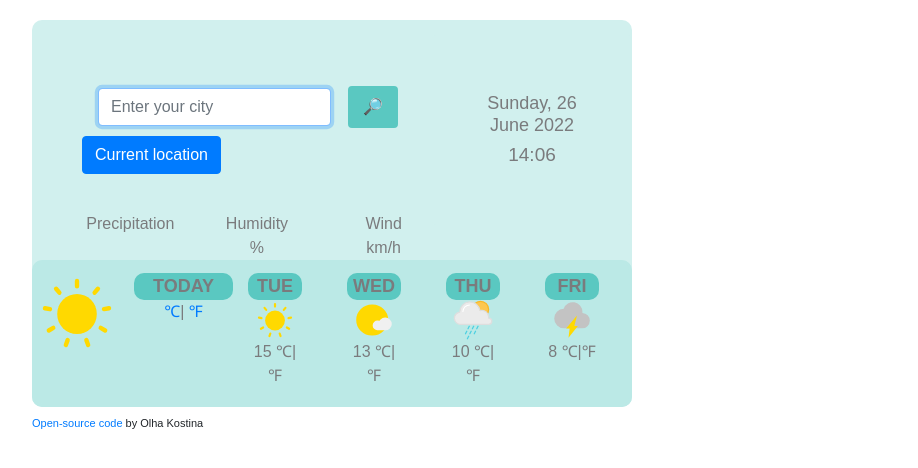
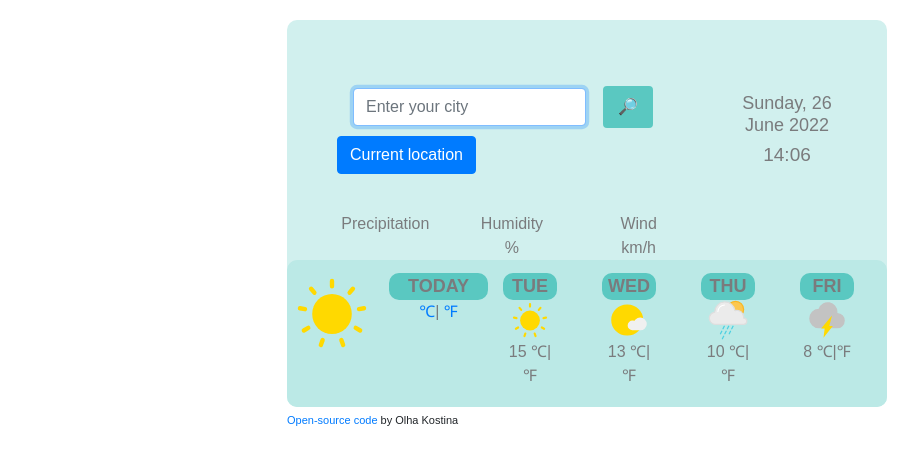
Before and after one commit to OlhaKostina/weather-forecast-app, a plain HTML site: page index.html in a window 1280 px wide. Shown: the whole page, without its empty margins (53-971 px from the left). Drawn offline with nearby package versions, Linux system fonts and the light colour scheme; no server answers; a web font is replaced by a local one.

Commit message:
Add and edit .weather-app

```diff
--- a/index.html
+++ b/index.html
@@ -23,6 +23,7 @@
   <body>
     <div class="container">
       <div class="weather-app-wrap">
+        <div class="weather-app">
         <div class="row" id="current-weather">
           <div class="col-8" id="search">
             <form class="form-inline">
@@ -107,7 +108,8 @@
         <small>
         <a href="https://github.com/OlhaKostina/weather-forecast-app" target="_blank">Open-source code</a> by Olha Kostina
         </small>
-      </div>
+        </div>
+              </div>
     </div>
     <script src="src/script.js"></script>
   </body>
--- a/src/styles.css
+++ b/src/styles.css
@@ -14,19 +14,24 @@ small {
   font-size: 11px;
 }
 
+.weather-app-wrap {
+  max-width: 600px;
+  margin: 20px auto;
+}
+
+.weather-app {
+  background: #d1f0ee;
+  padding: 15px;
+  padding-bottom: 0;
+  border-radius: 10px;
+
+  box-sizing: border-box;
+}
+
 .current-time {
   font-size: 19px;
 }
 
-.weather-app-wrap {
-  background: #d1f0ee;
-  margin: 20px 0 3px 0;
-  padding: 15px;
-  padding-bottom: 0;
-  border-radius: 10px;
-  max-width: 600px;
-  box-sizing: border-box;
-}
 .card {
   background: #d1f0ee;
   border: none;
```
